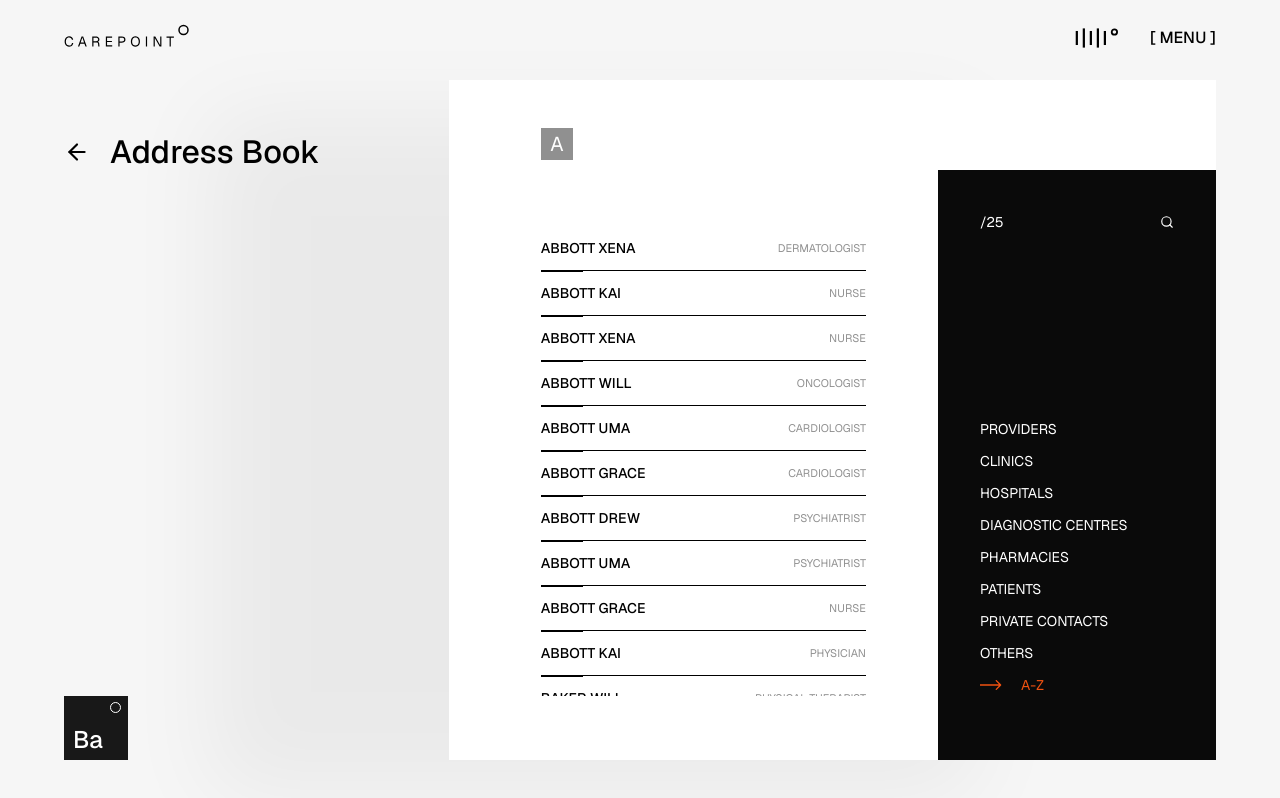
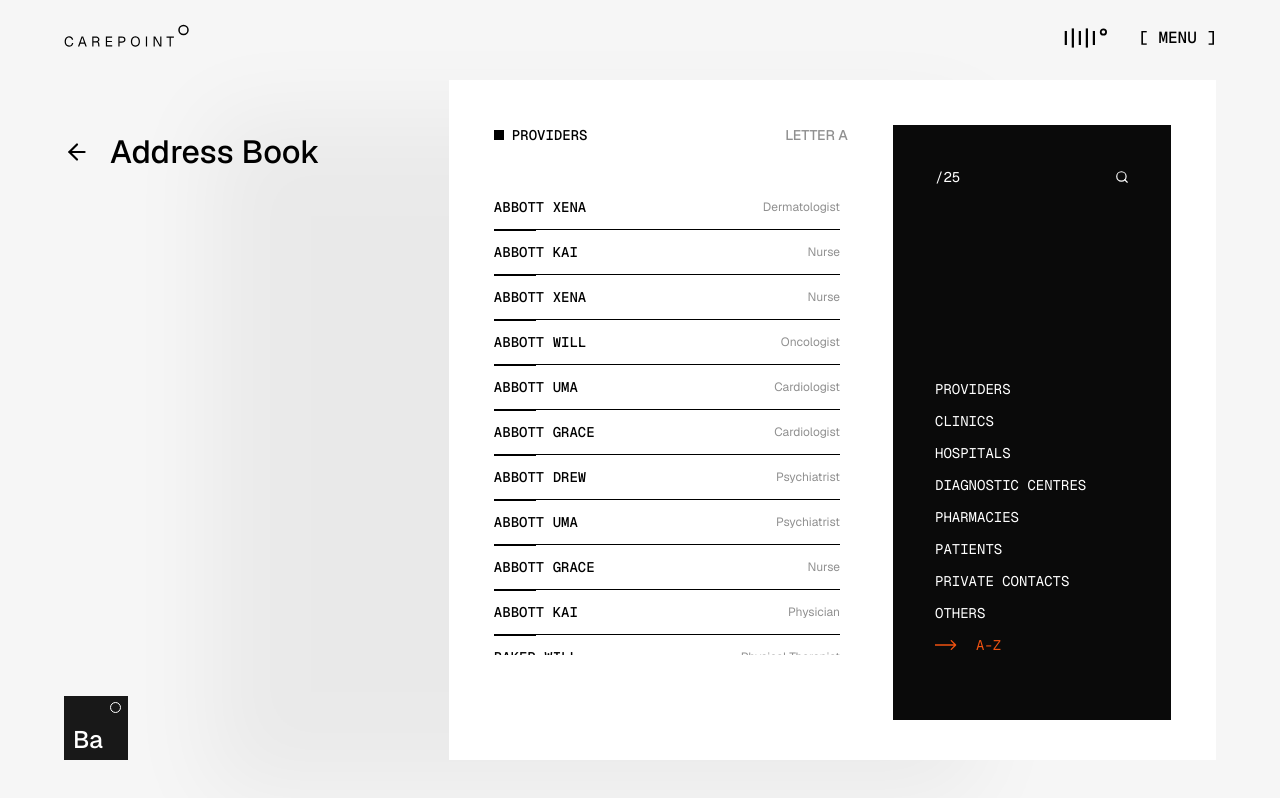
Before and after one commit to mosco98/neo-explore, a Next.js app: page /address-book in a window 1280 px wide. Built offline with nearby package versions, Linux system fonts and the light colour scheme.

Commit message:
fixed mono font issue

```diff
--- a/src/app/(main-pages)/address-book/page.tsx
+++ b/src/app/(main-pages)/address-book/page.tsx
@@ -21,7 +21,7 @@ const AddressBookPage = () => {
         <ProfileButton isOpen={isAccountOpen} onOpenChange={setIsAccountOpen} />
       </div>
 
-      <div className="flex-1 bg-white shadow-address-book flex">
+      <div className="flex-1 bg-white shadow-address-book flex px-[45px] overflow-hidden">
         <AddressBook />
       </div>
     </div>
--- a/src/app/layout.tsx
+++ b/src/app/layout.tsx
@@ -1,4 +1,4 @@
-import { geistMono, geistSans, sussieFont } from "@/assets/fonts";
+import { geistMono, geistSans } from "@/assets/fonts";
 import { cn } from "@/lib/utils";
 import type { Metadata } from "next";
 import "../assets/styles/globals.css";
@@ -20,7 +20,6 @@ export default function RootLayout({
           `antialiased`,
           geistSans.variable,
           geistMono.variable,
-          sussieFont.variable,
           geistSans.className
         )}
       >
--- a/src/assets/styles/globals.css
+++ b/src/assets/styles/globals.css
@@ -5,11 +5,11 @@
   --foreground: #000;
 }
 
-@theme {
+@theme inline {
   --color-background: var(--background);
   --color-foreground: var(--foreground);
   --font-sans: var(--font-geist-sans);
-  --font-mono: var(--font-geist-mono);
+  --font-mono: var(--font-geist-mono) !important;
   --font-sussie: var(--font-sussie);
 
   --shadow-address-book: -240px 34px 84px 0px rgba(0, 0, 0, 0.05);
--- a/src/components/address-book.tsx
+++ b/src/components/address-book.tsx
@@ -77,10 +77,16 @@ const AddressBook = () => {
   }
 
   return (
-    <div className="flex flex-1 gap-16 pl-[92px] pt-12">
+    <div className="flex flex-1 gap-[45px] pt-[45px] pb-10">
       <div className="flex-1 pb-[64px]">
-        <div className="h-8 min-w-8 text-[20px] bg-[#909090] inline-flex items-center justify-center text-white uppercase">
-          {activeLetter}
+        <div className="flex items-center justify-between uppercase text-sm font-medium">
+          <div className="flex items-center gap-2">
+            <div className="size-2.5 bg-black"></div>
+
+            <p className="font-mono">Providers</p>
+          </div>
+
+          <div className="text-[#909090]">letter {activeLetter}</div>
         </div>
 
         <AnimatePresence>
@@ -90,7 +96,7 @@ const AddressBook = () => {
               animate={{ opacity: 1 }}
               exit={{ opacity: 0 }}
               transition={{ delay: 0.5 }}
-              className="mt-[66px] max-h-[calc(100vh-330px)] overflow-y-auto pr-2"
+              className="max-h-[calc(100dvh-330px)] overflow-y-auto pr-2 mt-10"
             >
               <ContactList
                 setActiveLetter={(letter) => setActiveLetter(letter)}
@@ -104,7 +110,7 @@ const AddressBook = () => {
 
       <motion.div
         layoutId="details-panel"
-        className="w-[278px] h-[590px] bg-[#0A0A0A] self-end px-[42px] pt-[42px] pb-[64px] text-white text-sm flex flex-col justify-between font-mono"
+        className="w-[278px] h-full bg-[#0A0A0A] self-end px-[42px] pt-[42px] pb-[64px] text-white text-sm flex flex-col justify-between font-mono"
       >
         <>
           {!selectedDetails && (
--- a/src/components/contacts-list.tsx
+++ b/src/components/contacts-list.tsx
@@ -60,14 +60,14 @@ const ContactList = ({
             <div
               key={i}
               role="button"
-              className="py-3 uppercase flex items-center justify-between border-b relative cursor-pointer hover:bg-[#90909005] transition group"
+              className="py-3 flex items-center justify-between border-b relative cursor-pointer hover:bg-[#90909005] transition group"
               onMouseOver={() => handleOnMouseOver(item)}
             >
-              <p className="text-sm font-medium font-mono group-hover:text-[#F05211] transition">
+              <p className="text-sm font-medium font-mono group-hover:text-[#F05211] transition uppercase">
                 {item.name}
               </p>
 
-              <p className="text-[#909090] text-[11px]">{item.role}</p>
+              <p className="text-[#909090] text-xs capitalize">{item.role}</p>
 
               <div className="absolute w-[42px] h-[2px] bg-black top-[99%] group-hover:bg-[#F05211] transition"></div>
             </div>
```
